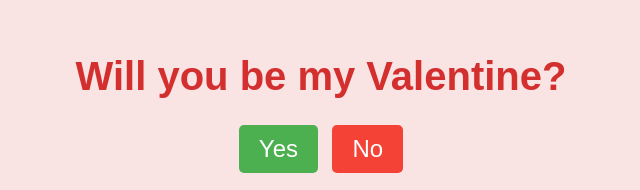
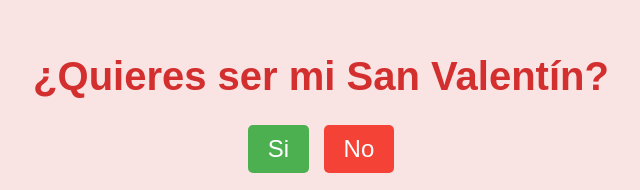
Before and after one commit to N0tSirJordy/will-you-be-my-valentine-two, a plain HTML site: page index.html in a window 1280 px wide. Shown: the part 138-328 px from the top of the page, without its empty margins (319-959 px from the left). Drawn offline with Linux system fonts and the light colour scheme; no server answers.

Commit message:
Update index.html

```diff
--- a/index.html
+++ b/index.html
@@ -3,18 +3,18 @@
 <head>
     <meta charset="UTF-8">
     <meta name="viewport" content="width=device-width, initial-scale=1.0">
-    <title>Will You Be My Valentine?</title>
+    <title>¿Quieres ser mi San Valentin?</title>
     <link rel="stylesheet" href="styles.css">
 </head>
 <body>
     <div class="container">
-        <h1>Will you be my Valentine?</h1>
+        <h1>¿Quieres ser mi San Valentín?</h1>
         <div class="buttons">
-            <button class="yes-button" onclick="handleYesClick()">Yes</button>
+            <button class="yes-button" onclick="handleYesClick()">Si</button>
             <button class="no-button" onclick="handleNoClick()">No</button>
         </div>
         <div class="gif_container">
-            <img src="https://media1.giphy.com/media/v1.Y2lkPTc5MGI3NjExbW5lenZyZHI5OXM2eW95b3pmMG40cWVrMDhtNjVuM3A4dGNxa2g2dSZlcD12MV9pbnRlcm5hbF9naWZfYnlfaWQmY3Q9cw/VM1fcpu2bKs1e2Kdbj/giphy.gif" alt="Cute GIF">
+            <img src="https://media4.giphy.com/media/v1.Y2lkPTZjMDliOTUybWh0azVyczZmdmVxdmJqZ3o0M2ZnMWxjM3V2NWc4ZjZiMDF0d3NocSZlcD12MV9pbnRlcm5hbF9naWZfYnlfaWQmY3Q9Zw/QvBoMEcQ7DQXK/giphy.gif" alt="Cute GIF">
         </div>
     </div>
     <script src="script.js"></script>
```
